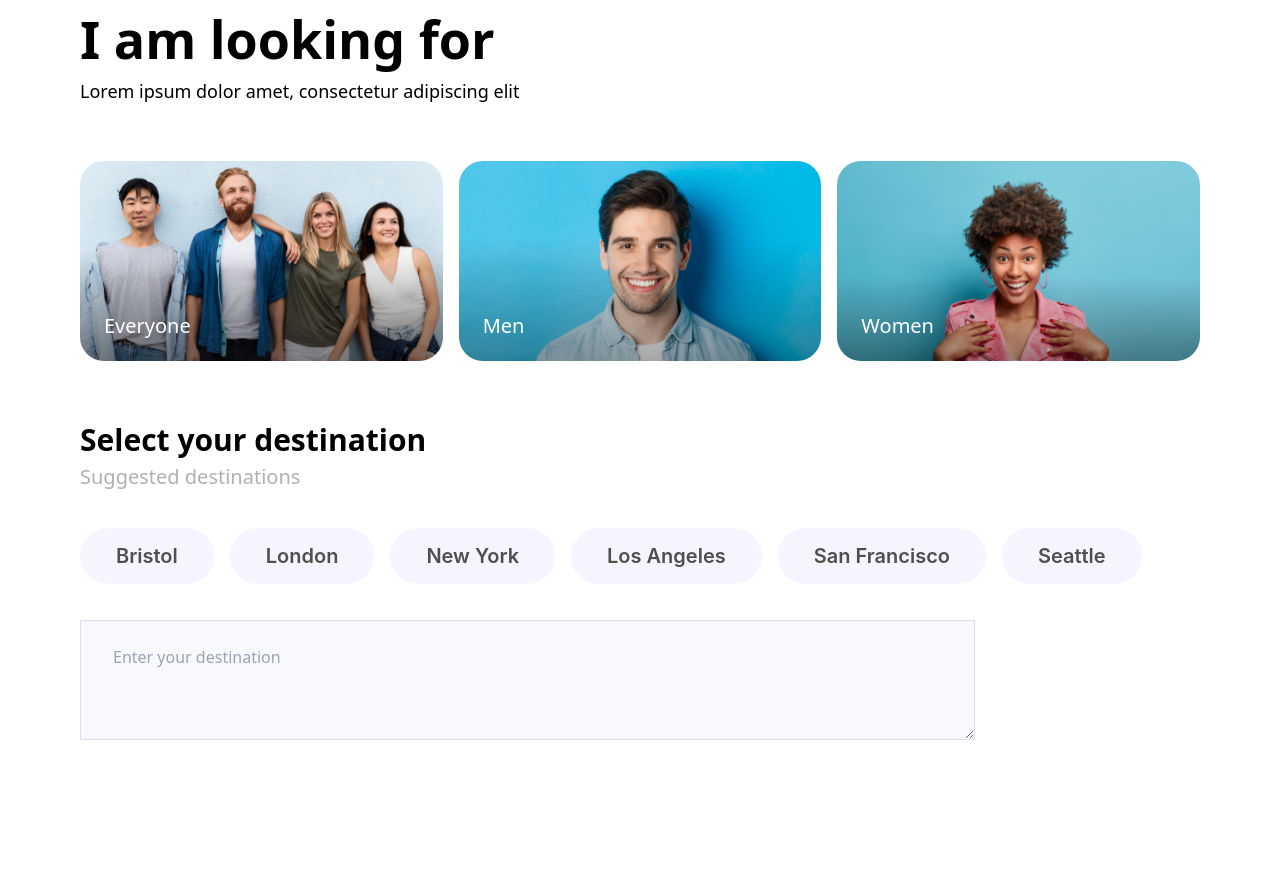
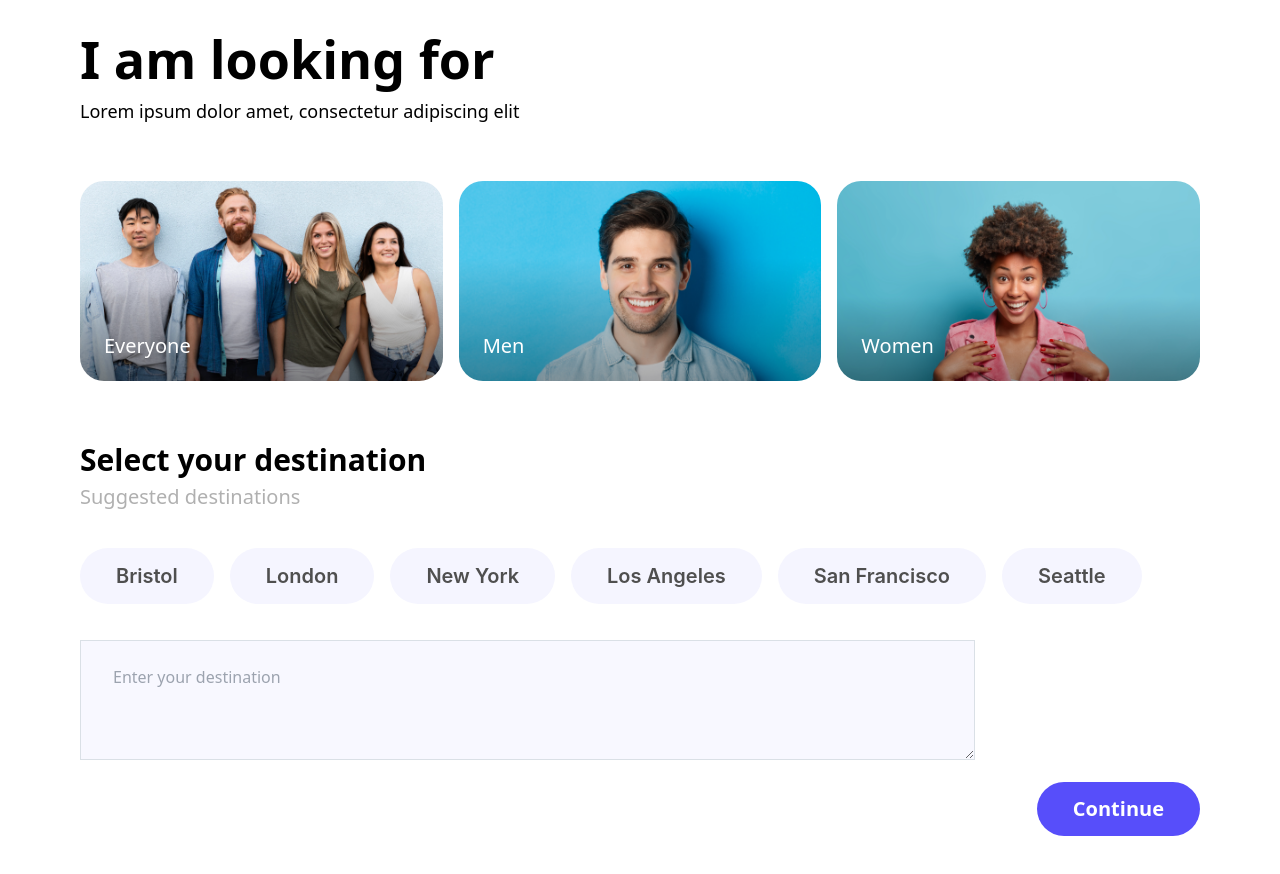
Before and after one commit to AbuRaihan1/totel-responsive, a Next.js app: page /im-looking-for in a window 1280 px wide. Shown: the top 874 px of the page. Before the commit the page ends 800 px from the top, so only its background shows below. Built offline with nearby package versions, Linux system fonts and the light colour scheme.

Commit message:
added continue button im-looking-for-page

```diff
--- a/src/pages/im-looking-for/index.tsx
+++ b/src/pages/im-looking-for/index.tsx
@@ -60,6 +60,7 @@
   return (
     <div>
       <Container>
+        <div className="py-5 pb-12">
           {/* i'm looking for, title */}
           <div>
             <h2 className="text-[52px] font-[600] font-inter">
@@ -126,6 +127,13 @@
             className="h-[120px] bg-[#F8F8FF] lg:w-[895px] w-full mt-9 px-8 py-6 outline-none focus:border-purple border border-card"
             placeholder="Enter your destination"
           ></textarea>
+
+          <div className="flex items-end justify-end">
+            <button className="bg-[#574EFA] rounded-full px-9 py-3 text-white text-[20px] font-semibold mt-4">
+              Continue
+            </button>
+          </div>
+        </div>
       </Container>
     </div>
   );
```
Lines whose indentation alone changed are shown as unchanged.
